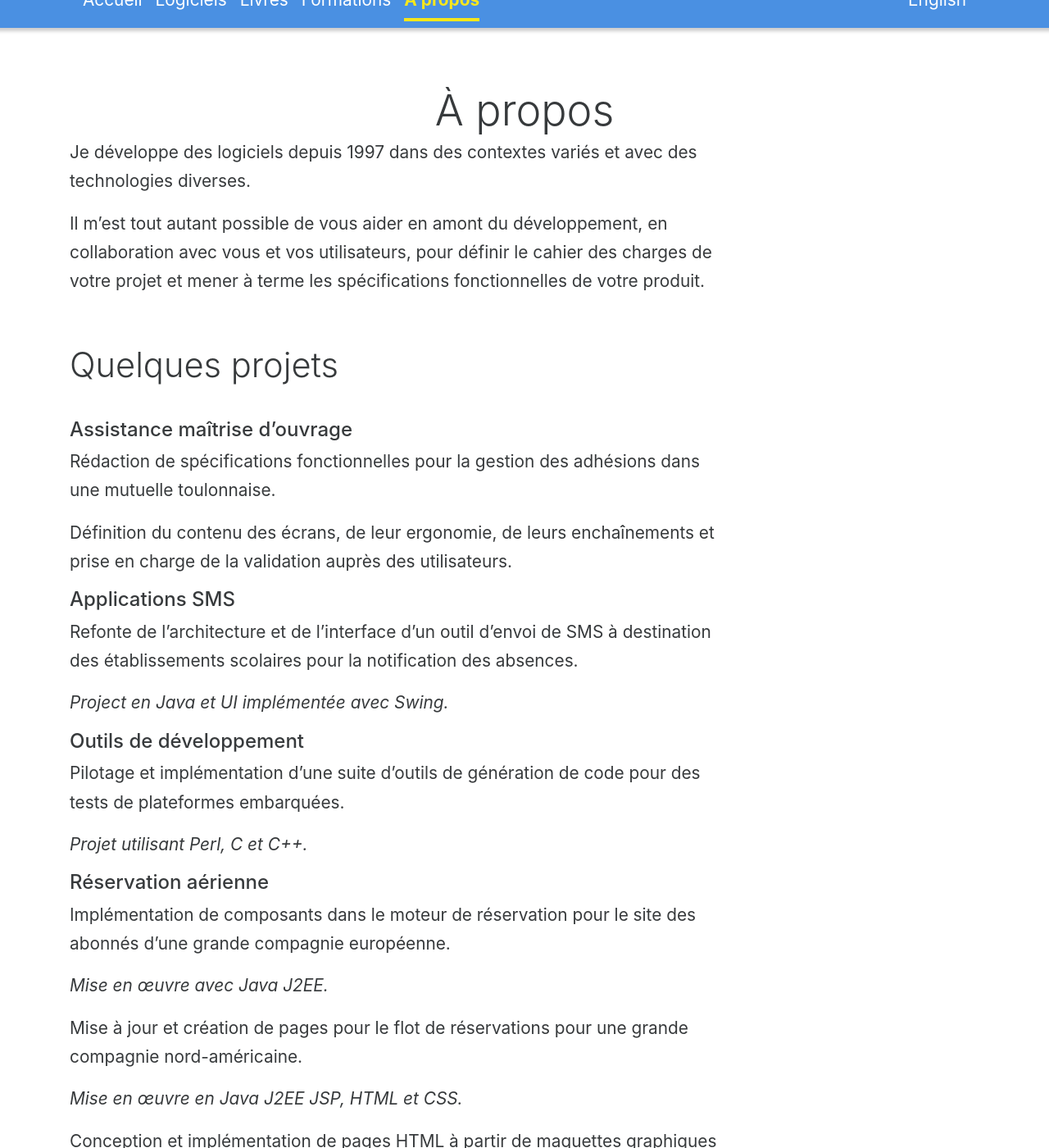
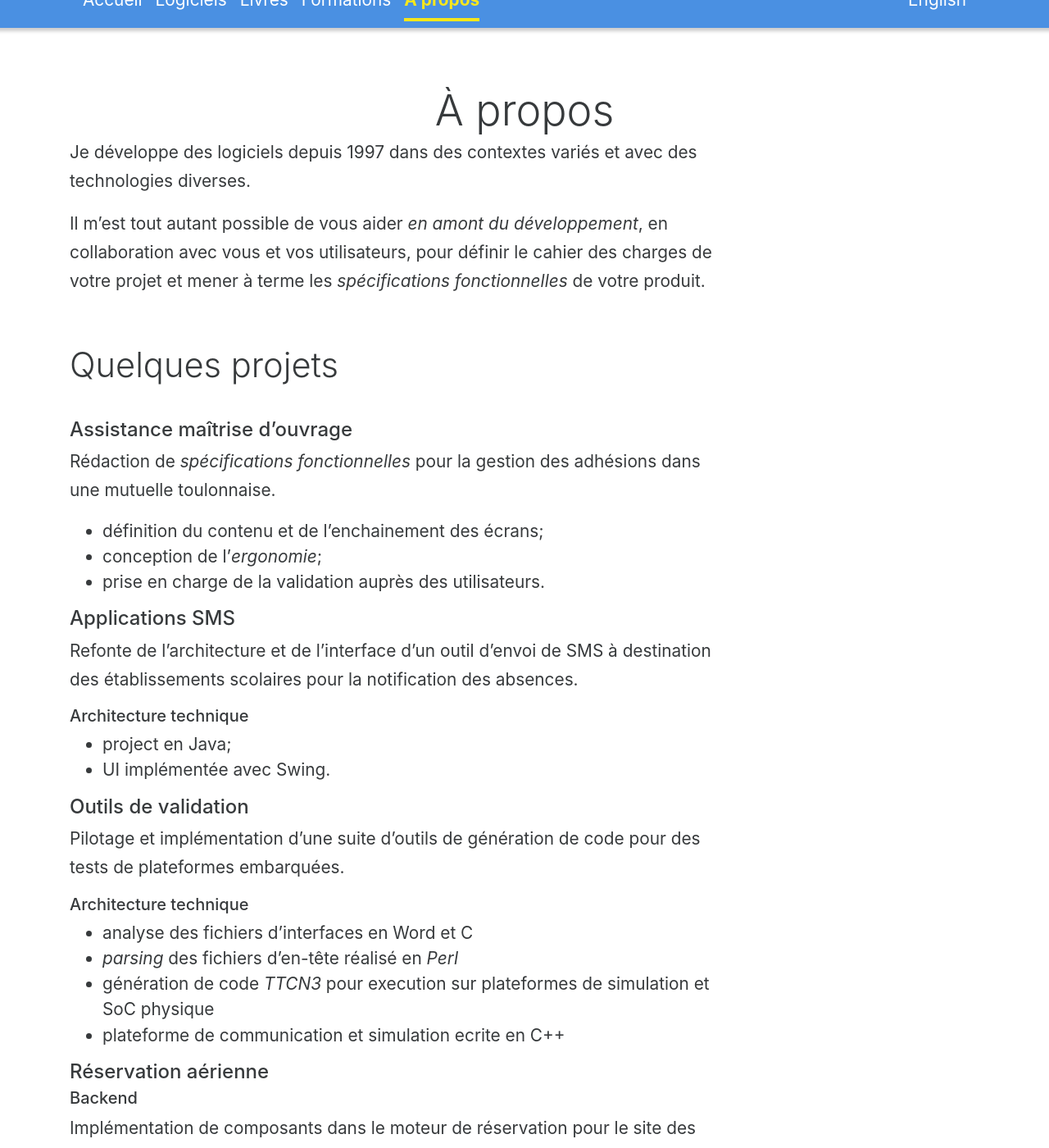
Before and after one commit to Sylvain-Gamel-fr/Sylvain-Gamel-fr.github.io, a Jekyll site: the page built from fr/a-propos/index.md, in a window 1280 px wide and 1400 px high, scrolled down 343 px. Shown: the whole window at 82% size. Built offline with Jekyll 4.4.1, drawn with Linux system fonts in a browser that asks for light colours; some of the changed text lies outside the part shown.

Commit message:
bio update

```diff
--- a/fr/a-propos/index.md
+++ b/fr/a-propos/index.md
@@ -11,10 +11,11 @@
 et avec des technologies diverses.
 
 
-Il m'est tout autant possible de vous aider en amont du développement,
+Il m'est tout autant possible de vous aider *en amont du développement*,
 en collaboration avec vous et vos utilisateurs, pour définir le cahier
-des charges de votre projet et mener à terme les spécifications
-fonctionnelles de votre produit.
+des charges de votre projet et mener à terme les *spécifications
+fonctionnelles* de votre produit.
+
 
 
 ### Quelques projets
@@ -23,11 +24,13 @@
 #### Assistance maîtrise d’ouvrage
 
 
-Rédaction de spécifications fonctionnelles pour la gestion des adhésions dans une
+Rédaction de *spécifications fonctionnelles* pour la gestion des adhésions dans une
 mutuelle toulonnaise.
 
-Définition du contenu des écrans, de leur ergonomie, de leurs enchaînements et prise
-en charge de la validation auprès des utilisateurs.
+- définition du contenu et de l'enchainement des écrans;
+- conception de l'*ergonomie*;
+- prise en charge de la validation auprès des utilisateurs.
+
 
 
 #### Applications SMS
@@ -36,25 +39,38 @@
 Refonte de l’architecture et de l’interface d’un outil d’envoi de SMS à destination
 des établissements scolaires pour la notification des absences.
 
-_Project en Java et UI implémentée avec Swing._
+##### Architecture technique
+
+- project en Java;
+- UI implémentée avec Swing.
 
 
-#### Outils de développement
 
+#### Outils de validation
 
 Pilotage et implémentation d’une suite d’outils de génération de code pour des tests
 de plateformes embarquées.
 
-_Projet utilisant Perl, C et C++._
+##### Architecture technique
+
+- analyse des fichiers d'interfaces en Word et C
+- *parsing* des fichiers d'en-tête réalisé en *Perl*
+- génération de code *TTCN3* pour execution sur plateformes de simulation et SoC physique
+- plateforme de communication et simulation ecrite en C++
+
 
 
 #### Réservation aérienne
 
 
+##### Backend
+
 Implémentation de composants dans le moteur de réservation pour le site des abonnés
 d’une grande compagnie européenne.
 
 _Mise en œuvre avec Java J2EE._
+
+##### Application web client et administratives
 
 Mise à jour et création de pages pour le flot de réservations pour une grande
 compagnie nord-américaine.
@@ -78,6 +94,12 @@
 
 Socle applicatif Java pour construire des applications de gestion et suivi boursier.
 
+##### Plateforme technique
+
+- Java client
+- deploiement automatique via navigateur Internet
+
+
 
 #### Sites d’annuaires
 
@@ -86,22 +108,39 @@
 - Mini-sites personnalisés pour les hôtels.
 - Réalisation complète en PHP sur une base PostgreSQL.
 
+-----
 
-### Mon profil
+### Ma (_petite_) Tour de Babel
 
 
-#### Multilingue
+##### Côté serveur
+
+- Java
+- Environnements Unix.
 
 
-- Java ;
-- Web: JavaScript, TypeScript, HTML5, CSS, SASS, LessCSS
-- Swing ;
-- Objective-C
+##### Côté utilisateur
+
+- Java Swing ;
+- JavaScript, TypeScript
+- HTML
+- CSS comme base mais aussi LessCSS et SASS
+
+
+##### Dans le mobile
+
+- Objective-C (j'ai même commis [un livre](/fr/books) sur le sujet);
+- Swing
+
+##### Mais aussi…
+
+- C++ ;
 - C ;
-- C++ ;
 - Perl ;
+- Oui j'ai aussi fait du PHP, mais c'est trop ancien pour oser en parler ouvertement.
 
-Vous utilisez d'autres langages de développement ?
+_Vous utilisez d'autres langages de développement ?_
+
 Ce n'est pas un problème, je peux aussi l'apprendre.
 
 
@@ -112,6 +151,7 @@
 - Mac OS X ou iOS avec Cocoa ;
 - Unix ;
 - Service web ou client léger.
+
 
 #### Ouvert
 
```
